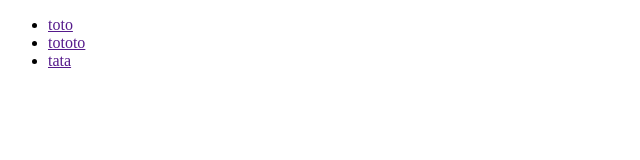
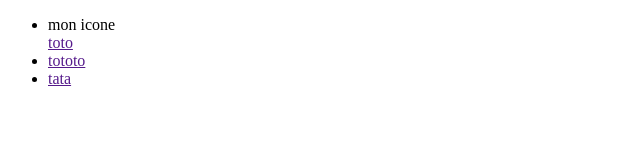
Before and after one commit to jalismrs/FormationGitJalis2023, a plain HTML site: page index.html in a window 1280 px wide. Shown: the whole page, without its empty margins (0-640 px from the left). Drawn offline with Linux system fonts and the light colour scheme.

Commit message:
j'ai fait mon icooone

```diff
--- a/index.html
+++ b/index.html
@@ -6,9 +6,11 @@
 </head>
 <body>
   <nav><ul>
-    <li><a href="">toto</a></li>
+    <li><div>mon icone</div><a href="">toto</a></li>
     <li><a href="">tototo</a></li>
     <li><a href="">tata</a></li>
 </ul></nav>
+
+
 </body>
 </html>
```
